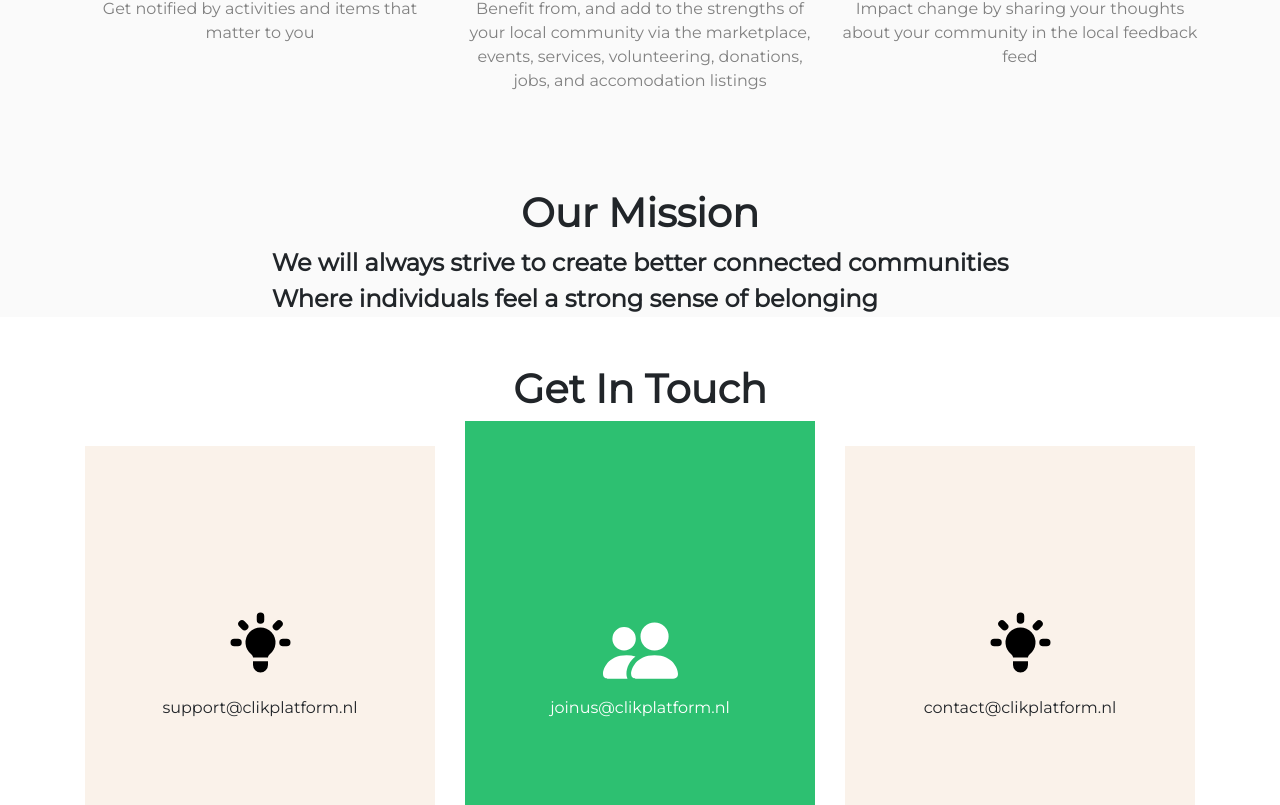
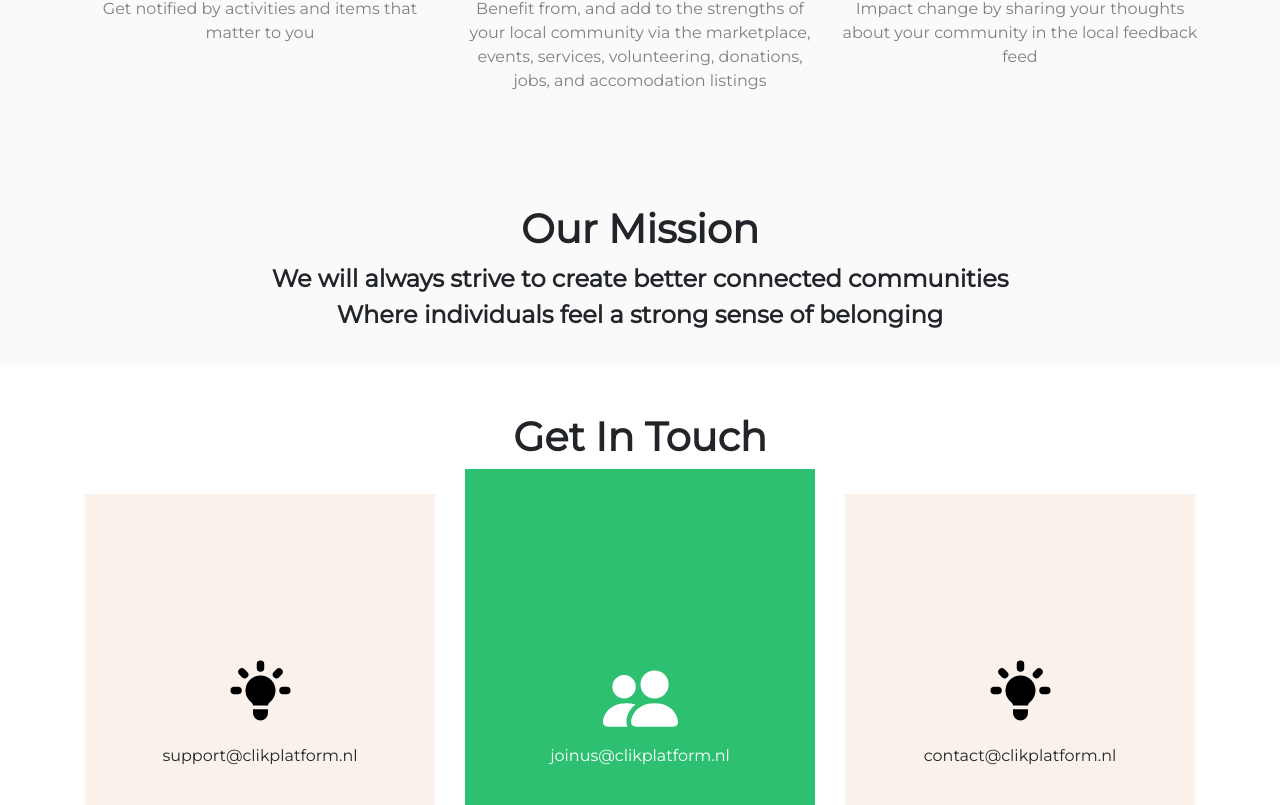
Before and after one commit to liranneta23/clik-landing-page, a Next.js app: page / in a window 1280 px wide. Shown: the part 1215-2020 px from the top of the page. Built offline with nearby package versions, Linux system fonts and the light colour scheme; no server answers.

Commit message:
Change stlye of classes

```diff
--- a/pages/components/LetsDo.js
+++ b/pages/components/LetsDo.js
@@ -7,7 +7,7 @@ const LetsDo = () => {
     <article className="lets-do text-center">
       <h2 className="bolder">Let&apos;s do it together</h2>
       <p className="remove-padding">
-        Clik is a platform made by the people. <br />
+        Clik is a platform made by the people <br />
         We need you to help us test the beta version before launch
       </p>
       <div>
--- a/pages/components/OurMission.js
+++ b/pages/components/OurMission.js
@@ -10,12 +10,12 @@ const OurMission = () => {
   }, []);
   return (
     <article className="bg-wh">
-      <Container className="bg-wh">
+      <Container className="py-3 text-center">
         <h2 className="text-center pt-5 bolder">Our Mission</h2>
-        <Row className="justify-content-center italic-style semi-bold" data-aos="zoom-in">
+        <p className="justify-content-center italic-style semi-bold" data-aos="zoom-in">
           We will always strive to create better connected communities <br />
           Where individuals feel a strong sense of belonging
-        </Row>
+        </p>
       </Container>
     </article>
   );
--- a/styles/globals.css
+++ b/styles/globals.css
@@ -240,7 +240,6 @@ video {
 }
 
 .italic-style {
-  text-align: 'center';
   font-style: 'italic';
   font-size: 1.5rem;
 }
```
